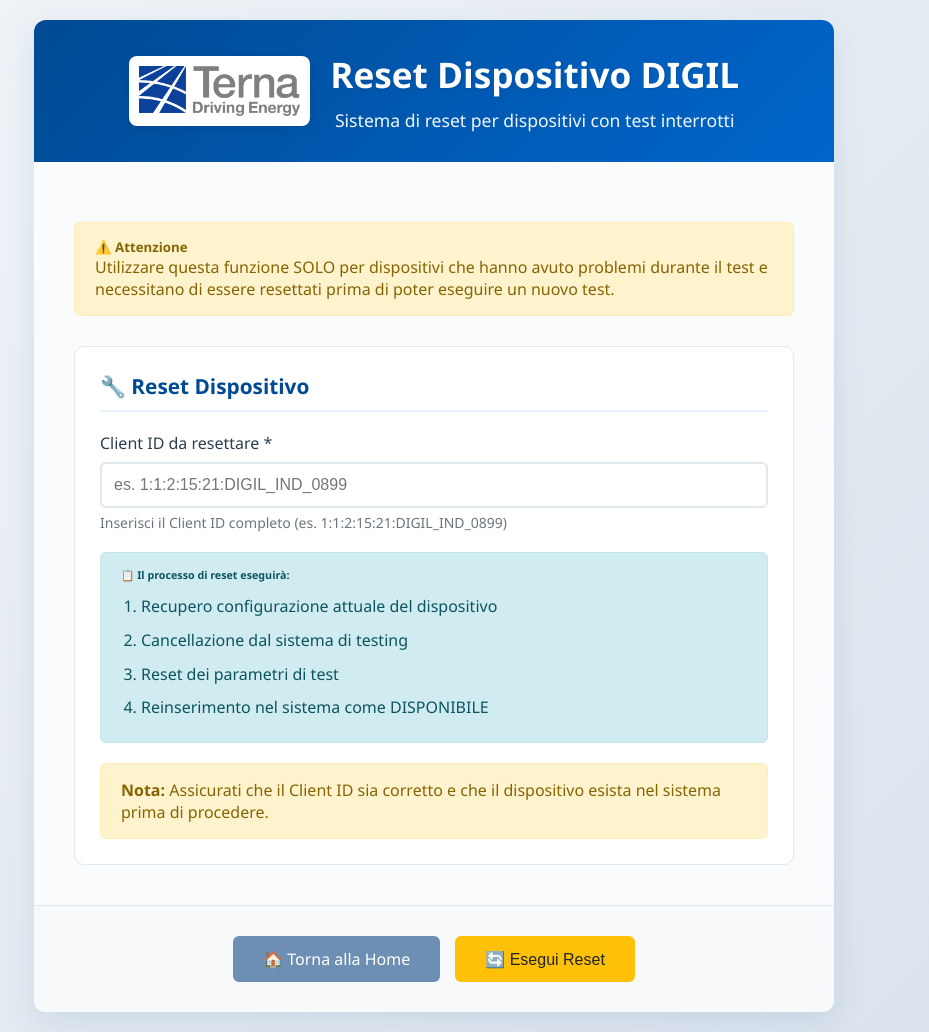
After one commit to devmax89/tool-report, a Flask app: page /reset in a window 1280 px wide. The commit adds this page. Shown: the whole page, without its empty margins (206-1135 px from the left). Run offline with Flask 3, Linux system fonts and the light colour scheme.

Commit message:
reset dispositivo

```diff
--- a/app.py
+++ b/app.py
@@ -473,6 +473,127 @@
         </div>
         """
 
+@app.route('/reset')
+def reset_page():
+    """Pagina per il reset dei dispositivi"""
+    return render_template('reset.html')
+
+@app.route('/reset_device', methods=['POST'])
+def reset_device():
+    """Esegue il reset del dispositivo"""
+    try:
+        device_id = request.form.get('device_id')
+
+        if not device_id:
+            return render_template('reset_result.html',
+                                 success=False,
+                                 error="Device ID non fornito")
+
+        # Parametri di connessione (dal tuo reset_test.py)
+        ese_test = "device-fabbrica-testing-backend-ese.servizi.prv"
+        dev_auth_token = "HDqJXsH41Y84dBE3yyLdfBcpMNI0RGlp"
+
+        steps_log = []
+
+        # Step 1: GET request (get conf of digil, sensori tiro etc)
+        get_url = f"http://{ese_test}/doc"
+        get_params = {
+            "token": dev_auth_token,
+            "docId": device_id  # Usa il ClientID completo es. 1:1:2:15:21:DIGIL_IND_0899
+        }
+
+        print(f"🔍 Tentativo reset per device: {device_id}")
+        get_response = requests.get(get_url, params=get_params)
+        steps_log.append(f"GET /doc response status: {get_response.status_code}")
+        print(f"GET /doc response status: {get_response.status_code}")
+
+        if get_response.status_code != 200:
+            error_msg = f"Dispositivo non trovato o errore nel recupero: HTTP {get_response.status_code}"
+            if get_response.text:
+                error_msg += f" - {get_response.text[:200]}"
+            raise Exception(error_msg)
+
+        # Verifica che la risposta contenga JSON valido
+        try:
+            response_text = get_response.text
+            if not response_text:
+                raise Exception("Risposta vuota dal server")
+            get_json = get_response.json()
+        except json.JSONDecodeError as je:
+            print(f"Response text: {response_text[:500] if 'response_text' in locals() else 'N/A'}")
+            raise Exception(f"Risposta non valida dal server. Il dispositivo potrebbe non esistere.")
+
+        # Step 2: DELETE request
+        delete_url = f"http://{ese_test}/devices-testing"
+        delete_params = {
+            "token": dev_auth_token,
+            "deviceId": device_id  # ClientID completo
+        }
+
+        delete_response = requests.delete(delete_url, params=delete_params)
+        steps_log.append(f"DELETE /devices-testing response status: {delete_response.status_code}")
+        print(f"DELETE /devices-testing response status: {delete_response.status_code}")
+
+        if delete_response.status_code != 200:
+            raise Exception(f"Errore nella cancellazione: HTTP {delete_response.status_code}")
+
+        # Step 3: POST request
+        post_url = f"http://{ese_test}/doc-test-replace"
+        post_params = {"token": dev_auth_token}
+
+        # Prepara il body esattamente come nel reset_test.py originale
+        post_body = get_json
+        post_body["id"] = device_id  # ClientID completo
+        post_body["scenariesName"] = []
+        post_body["topics"] = []
+        post_body["isEvaluatedCorrect"] = False
+        post_body["deviceStatus"] = "DISPONIBILE"
+        post_body["scenarioMetricheAllarme"] = None
+        post_body["scenarioMetricheInRange"] = None
+        post_body["scenarioDownlink"] = None
+
+        post_response = requests.post(post_url, params=post_params, json=post_body)
+        steps_log.append(f"POST /doc-test-replace response status: {post_response.status_code}")
+        print(f"POST /doc-test-replace response status: {post_response.status_code}")
+
+        if post_response.status_code != 200:
+            raise Exception(f"Errore nell'aggiornamento: HTTP {post_response.status_code}")
+
+        # Step 4: PUT request
+        put_url = f"http://{ese_test}/devices-testing"
+        put_params = {
+            "token": dev_auth_token,
+            "deviceId": device_id  # ClientID completo
+        }
+
+        put_response = requests.put(put_url, params=put_params)
+        steps_log.append(f"PUT /devices-testing response status: {put_response.status_code}")
+        print(f"PUT /devices-testing response status: {put_response.status_code}")
+
+        if put_response.status_code != 200:
+            raise Exception(f"Errore nel ripristino: HTTP {put_response.status_code}")
+
+        # Controlla se tutti gli status sono 200
+        if (get_response.status_code == 200 and delete_response.status_code == 200 and
+            post_response.status_code == 200 and put_response.status_code == 200):
+            print(f"  ✅  RESET SUCCESS per device: {device_id}")
+            return render_template('reset_result.html',
+                                 success=True,
+                                 device_id=device_id,
+                                 steps_log=steps_log)
+        else:
+            print(f"  ❌  RESET FAILED per device: {device_id}")
+            raise Exception("Non tutti gli step hanno restituito status 200")
+
+    except Exception as e:
+        print(f"Exception raised: {e}")
+        print(f"  ❌  RESET FAILED")
+        return render_template('reset_result.html',
+                             success=False,
+                             device_id=device_id if 'device_id' in locals() else None,
+                             error=str(e),
+                             steps_log=steps_log if 'steps_log' in locals() else [])
+
 def open_browser():
     """Apre il browser dopo 1.5 secondi"""
     time.sleep(1.5)
--- a/static/style.css
+++ b/static/style.css
@@ -460,3 +460,34 @@
     background: #f8d7da;
     color: #721c24;
 }
+
+/* Stili per numeri ordinati */
+ol {
+    line-height: 1.8;
+}
+
+ol li {
+    margin-bottom: 5px;
+}
+
+/* Miglioramento per i log code */
+code {
+    font-family: 'Courier New', Consolas, monospace;
+}
+
+/* Animazione per il loading durante il reset */
+.processing {
+    opacity: 0.6;
+    pointer-events: none;
+}
+
+.processing::after {
+    content: " Processing...";
+    animation: dots 1.5s infinite;
+}
+
+@keyframes dots {
+    0%, 20% { content: " Processing."; }
+    40% { content: " Processing.."; }
+    60%, 100% { content: " Processing..."; }
+}
--- a/templates/index.html
+++ b/templates/index.html
@@ -90,6 +90,9 @@
             <button type="submit" form="reportForm" class="btn btn-primary" formaction="/generate">
                 💾 Genera e Salva Report
             </button>
+            <a href="/reset" class="btn btn-warning">
+                🔄 Reset Dispositivo
+            </a>
         </div>
 
         <div id="preview" style="display:none;">
--- /dev/null
+++ b/templates/reset.html
@@ -0,0 +1,104 @@
+<!DOCTYPE html>
+<html lang="it">
+<head>
+    <meta charset="UTF-8">
+    <meta name="viewport" content="width=device-width, initial-scale=1.0">
+    <title>Reset Dispositivo - DIGIL</title>
+    <link rel="stylesheet" href="{{ url_for('static', filename='style.css') }}">
+</head>
+<body>
+    <div class="main-container" style="max-width: 800px;">
+        <div class="app-header">
+            <div class="header-content">
+                <div class="logo-container">
+                    <img src="{{ url_for('static', filename='logo/terna_logo.png') }}" alt="Terna Logo">
+                </div>
+                <div class="header-text">
+                    <h1>Reset Dispositivo DIGIL</h1>
+                    <p>Sistema di reset per dispositivi con test interrotti</p>
+                </div>
+            </div>
+        </div>
+
+        <div class="form-container">
+            <div class="alert alert-warning" style="margin-bottom: 30px;">
+                <h5>⚠️ Attenzione</h5>
+                <p>Utilizzare questa funzione SOLO per dispositivi che hanno avuto problemi durante il test e necessitano di essere resettati prima di poter eseguire un nuovo test.</p>
+            </div>
+
+            <form id="resetForm" method="POST" action="/reset_device" onsubmit="return validateAndSubmit()">
+                <div class="form-section">
+                    <h3>🔧 Reset Dispositivo</h3>
+
+                    <div class="form-group">
+                        <label for="device_id">Client ID da resettare *</label>
+                        <input type="text"
+                               class="form-control"
+                               id="device_id"
+                               name="device_id"
+                               placeholder="es. 1:1:2:15:21:DIGIL_IND_0899"
+                               pattern="[0-9]+:[0-9]+:[0-9]+:[0-9]+:[0-9]+:DIGIL_[A-Z]+_[0-9]+"
+                               title="Formato: 1:1:2:15:21:DIGIL_XXX_0000"
+                               required>
+                        <div class="form-text">
+                            Inserisci il Client ID completo (es. 1:1:2:15:21:DIGIL_IND_0899)
+                        </div>
+                    </div>
+
+                    <div class="alert alert-info">
+                        <h6>📋 Il processo di reset eseguirà:</h6>
+                        <ol style="margin: 10px 0 0 20px;">
+                            <li>Recupero configurazione attuale del dispositivo</li>
+                            <li>Cancellazione dal sistema di testing</li>
+                            <li>Reset dei parametri di test</li>
+                            <li>Reinserimento nel sistema come DISPONIBILE</li>
+                        </ol>
+                    </div>
+
+                    <div class="alert alert-warning" style="margin-top: 20px;">
+                        <strong>Nota:</strong> Assicurati che il Client ID sia corretto e che il dispositivo esista nel sistema prima di procedere.
+                    </div>
+                </div>
+            </form>
+        </div>
+
+        <div class="button-group">
+            <a href="/" class="btn btn-secondary">
+                🏠 Torna alla Home
+            </a>
+            <button type="submit" form="resetForm" class="btn btn-warning" id="resetBtn">
+                🔄 Esegui Reset
+            </button>
+        </div>
+    </div>
+
+    <script>
+        function validateAndSubmit() {
+            const deviceId = document.getElementById('device_id').value;
+            const resetBtn = document.getElementById('resetBtn');
+
+            if (!deviceId) {
+                alert('Inserisci un Client ID valido');
+                return false;
+            }
+
+            // Verifica formato base
+            const pattern = /^\d+:\d+:\d+:\d+:\d+:DIGIL_[A-Z]+_\d+$/;
+            if (!pattern.test(deviceId)) {
+                alert('Formato Client ID non valido.\nUsa il formato: 1:1:2:15:21:DIGIL_XXX_0000');
+                return false;
+            }
+
+            const confirmed = confirm(`Sei sicuro di voler resettare il dispositivo ${deviceId}?\n\nQuesta operazione non può essere annullata.`);
+
+            if (confirmed) {
+                resetBtn.disabled = true;
+                resetBtn.innerHTML = '<span class="spinner"></span> Reset in corso...';
+                return true;
+            }
+
+            return false;
+        }
+    </script>
+</body>
+</html>
```
Also changed, not shown: templates/reset_result.html (added, +85 -0 lines).
